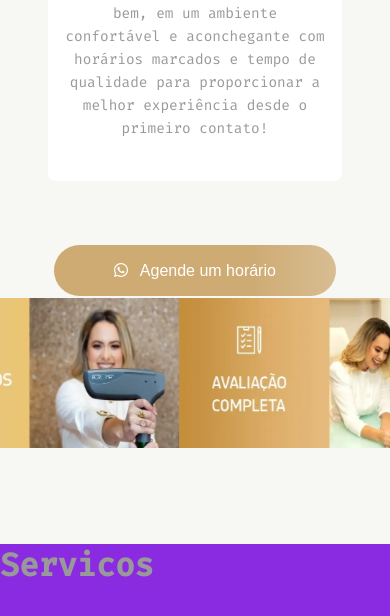
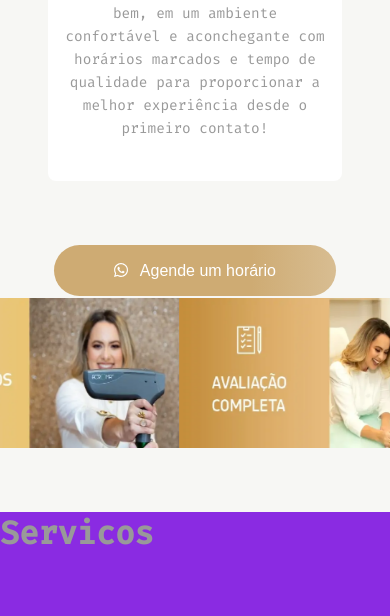
Before and after one commit to devdamasceno/estetica, a Next.js app: page /portfolio in a window 390 px wide. Shown: the part 2407-3023 px from the top of the page. Built offline with nearby package versions, Linux system fonts and the light colour scheme.

Commit message:
ajuste mobile

```diff
--- a/src/components/nav/styles.module.css
+++ b/src/components/nav/styles.module.css
@@ -210,7 +210,7 @@
 .tarjaContainer {
   width: 100%;
   overflow: hidden; /* Esconde as imagens que estão fora da tela */
-  padding-bottom: 6rem;
+  padding-bottom: 4rem;
 }
 
 .cardAnimados {
@@ -383,6 +383,7 @@
 
   .tarjaContainer {
     margin-top: 20rem;
+    padding-bottom: 4rem;
   }
 
   .whatsappButton {
```
